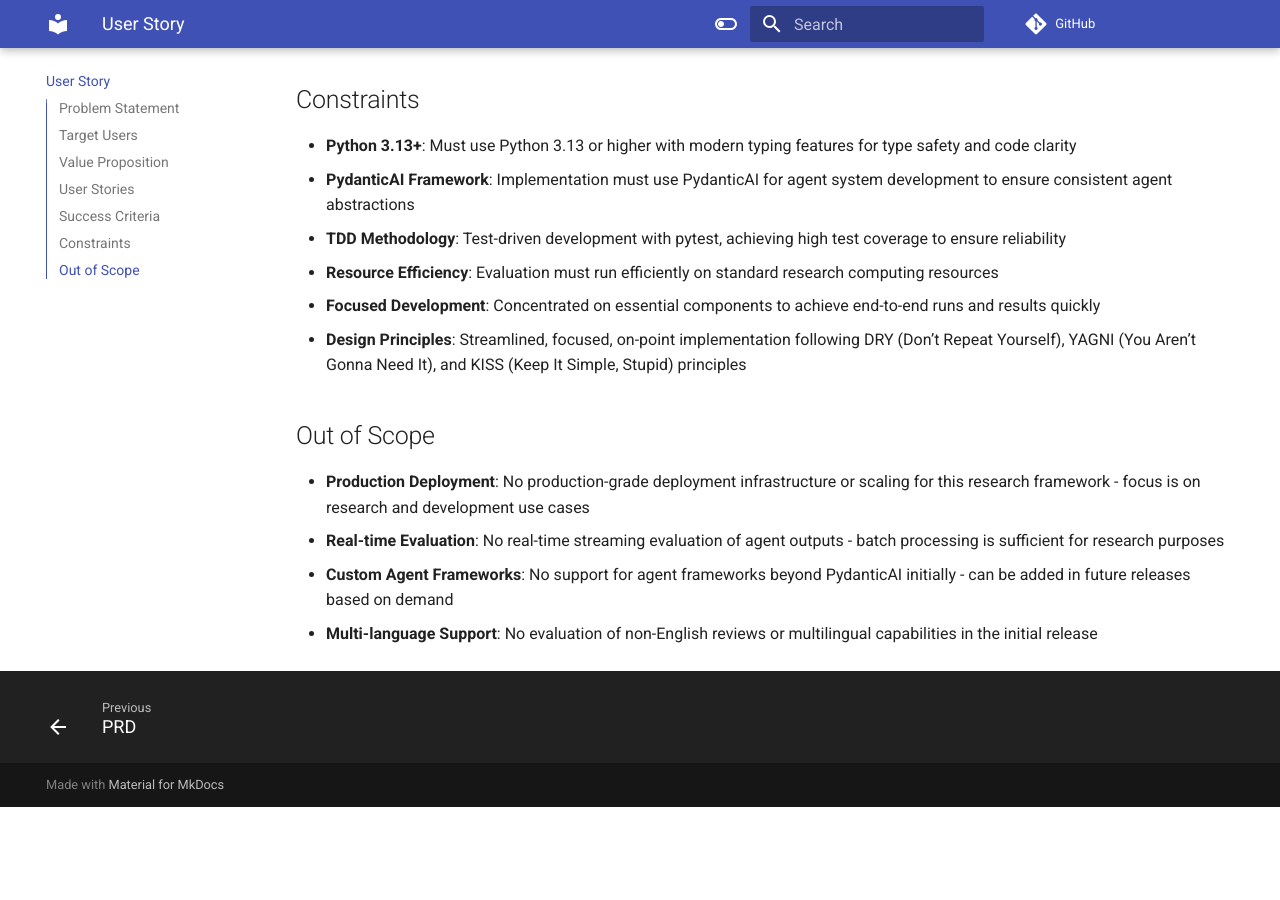
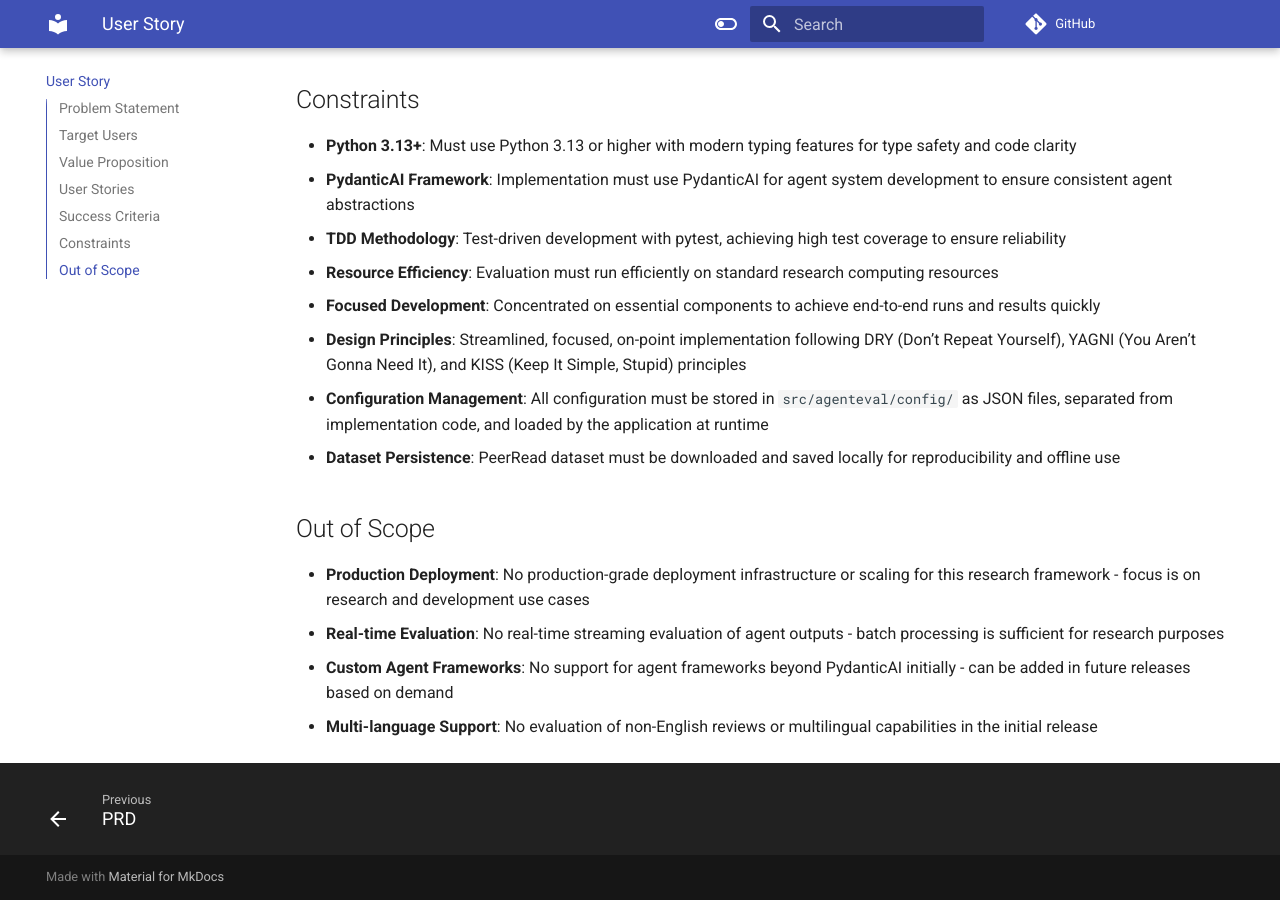
Before and after one commit to qte77/agents-eval-ralph-cc-tdd, an MkDocs documentation site: the page built from docs/UserStory.md, in a window 1280 px wide and 900 px high, scrolled down 1253 px. Built offline with MkDocs 1.6.1 and Material for MkDocs 9.7.7, drawn with Linux system fonts in a browser that asks for light colours; comment, search, counter and statistics services are not loaded; before the commit the page ends 2060 px from its top, so only the background shows below that.

Commit message:
docs: add config & dataset requirements, fix markdown linting
Add new requirements to PRD and UserStory:
- Configuration must be stored in src/agenteval/config/ as JSON files
- PeerRead dataset must be downloaded and saved locally for reproducibility

Fix markdown linting issues:
- Wrap long lines to 80 characters
- Fix table formatting and alignment
- Improve readability with proper line breaks

Co-Authored-By: Claude <noreply@anthropic.com>

```diff
--- a/docs/UserStory.md
+++ b/docs/UserStory.md
@@ -2,43 +2,85 @@
 
 ## Problem Statement
 
-The lack of objective evaluation frameworks for multi-agent AI systems makes it difficult to assess the quality and reliability of autonomous agent teams. Researchers and developers building multi-agent systems need standardized, reproducible ways to measure performance across multiple dimensions - traditional metrics, semantic quality, and structural complexity. Existing tools don't adequately capture the nuances of agent collaboration, coordination quality, and output reliability, creating a critical gap in advancing multi-agent AI research.
+The lack of objective evaluation frameworks for multi-agent AI systems makes
+it difficult to assess the quality and reliability of autonomous agent teams.
+Researchers and developers building multi-agent systems need standardized,
+reproducible ways to measure performance across multiple dimensions -
+traditional metrics, semantic quality, and structural complexity. Existing
+tools don't adequately capture the nuances of agent collaboration,
+coordination quality, and output reliability, creating a critical gap in
+advancing multi-agent AI research.
 
 ## Target Users
 
-- **AI Researchers**: Scientists studying multi-agent systems and autonomous agent behavior who need objective benchmarks for comparing different approaches
-- **ML Engineers**: Developers building and deploying agent-based applications who require standardized evaluation metrics to validate implementations
+- **AI Researchers**: Scientists studying multi-agent systems and autonomous
+  agent behavior who need objective benchmarks for comparing different
+  approaches
+- **ML Engineers**: Developers building and deploying agent-based applications
+  who require standardized evaluation metrics to validate implementations
 
 ## Value Proposition
 
-AgentEvals provides objective benchmarking through a three-tiered evaluation framework that combines traditional performance metrics, LLM-as-a-Judge semantic assessment, and graph-based complexity analysis. This enables researchers and engineers to compare multi-agent system performance across implementations using standardized, reproducible metrics, accelerating research and development of autonomous agent teams.
+AgentEvals provides objective benchmarking through a three-tiered evaluation
+framework that combines traditional performance metrics, LLM-as-a-Judge
+semantic assessment, and graph-based complexity analysis. This enables
+researchers and engineers to compare multi-agent system performance across
+implementations using standardized, reproducible metrics, accelerating
+research and development of autonomous agent teams.
 
 ## User Stories
 
-1. **As an ML engineer**, I want to measure agent system performance with standard metrics so that I can compare different implementations objectively and make data-driven decisions about architecture choices.
+1. **As an ML engineer**, I want to measure agent system performance with
+   standard metrics so that I can compare different implementations objectively
+   and make data-driven decisions about architecture choices.
 
-2. **As a researcher**, I want LLM-based quality assessment so that I can evaluate semantic review quality beyond traditional metrics and understand how agent-generated content compares to human baselines.
+2. **As a researcher**, I want LLM-based quality assessment so that I can
+   evaluate semantic review quality beyond traditional metrics and understand
+   how agent-generated content compares to human baselines.
 
-3. **As a data scientist**, I want graph-based structural analysis so that I can understand agent interaction patterns, coordination complexity, and emergent behaviors in multi-agent systems.
+3. **As a data scientist**, I want graph-based structural analysis so that I
+   can understand agent interaction patterns, coordination complexity, and
+   emergent behaviors in multi-agent systems.
 
 ## Success Criteria
 
-1. **Reproducible Benchmarks**: The system produces consistent, reproducible evaluation results across runs, enabling reliable comparisons between different agent system implementations.
+1. **Reproducible Benchmarks**: The system produces consistent, reproducible
+   evaluation results across runs, enabling reliable comparisons between
+   different agent system implementations.
 
-2. **Multi-tiered Insights**: The framework provides complementary metrics from all three evaluation approaches (traditional, LLM-Judge, graph-based), giving a comprehensive view of agent system performance.
+2. **Multi-tiered Insights**: The framework provides complementary metrics from
+   all three evaluation approaches (traditional, LLM-Judge, graph-based),
+   giving a comprehensive view of agent system performance.
 
 ## Constraints
 
-- **Python 3.13+**: Must use Python 3.13 or higher with modern typing features for type safety and code clarity
-- **PydanticAI Framework**: Implementation must use PydanticAI for agent system development to ensure consistent agent abstractions
-- **TDD Methodology**: Test-driven development with pytest, achieving high test coverage to ensure reliability
-- **Resource Efficiency**: Evaluation must run efficiently on standard research computing resources
-- **Focused Development**: Concentrated on essential components to achieve end-to-end runs and results quickly
-- **Design Principles**: Streamlined, focused, on-point implementation following DRY (Don't Repeat Yourself), YAGNI (You Aren't Gonna Need It), and KISS (Keep It Simple, Stupid) principles
+- **Python 3.13+**: Must use Python 3.13 or higher with modern typing
+  features for type safety and code clarity
+- **PydanticAI Framework**: Implementation must use PydanticAI for agent system
+  development to ensure consistent agent abstractions
+- **TDD Methodology**: Test-driven development with pytest, achieving high test
+  coverage to ensure reliability
+- **Resource Efficiency**: Evaluation must run efficiently on standard research
+  computing resources
+- **Focused Development**: Concentrated on essential components to achieve
+  end-to-end runs and results quickly
+- **Design Principles**: Streamlined, focused, on-point implementation following
+  DRY (Don't Repeat Yourself), YAGNI (You Aren't Gonna Need It), and KISS (Keep
+  It Simple, Stupid) principles
+- **Configuration Management**: All configuration must be stored in
+  `src/agenteval/config/` as JSON files, separated from implementation code,
+  and loaded by the application at runtime
+- **Dataset Persistence**: PeerRead dataset must be downloaded and saved locally
+  for reproducibility and offline use
 
 ## Out of Scope
 
-- **Production Deployment**: No production-grade deployment infrastructure or scaling for this research framework - focus is on research and development use cases
-- **Real-time Evaluation**: No real-time streaming evaluation of agent outputs - batch processing is sufficient for research purposes
-- **Custom Agent Frameworks**: No support for agent frameworks beyond PydanticAI initially - can be added in future releases based on demand
-- **Multi-language Support**: No evaluation of non-English reviews or multilingual capabilities in the initial release
+- **Production Deployment**: No production-grade deployment infrastructure or
+  scaling for this research framework - focus is on research and development
+  use cases
+- **Real-time Evaluation**: No real-time streaming evaluation of agent outputs -
+  batch processing is sufficient for research purposes
+- **Custom Agent Frameworks**: No support for agent frameworks beyond PydanticAI
+  initially - can be added in future releases based on demand
+- **Multi-language Support**: No evaluation of non-English reviews or
+  multilingual capabilities in the initial release
```
Also changed, not shown: docs/PRD.md (+84 -33 lines).
